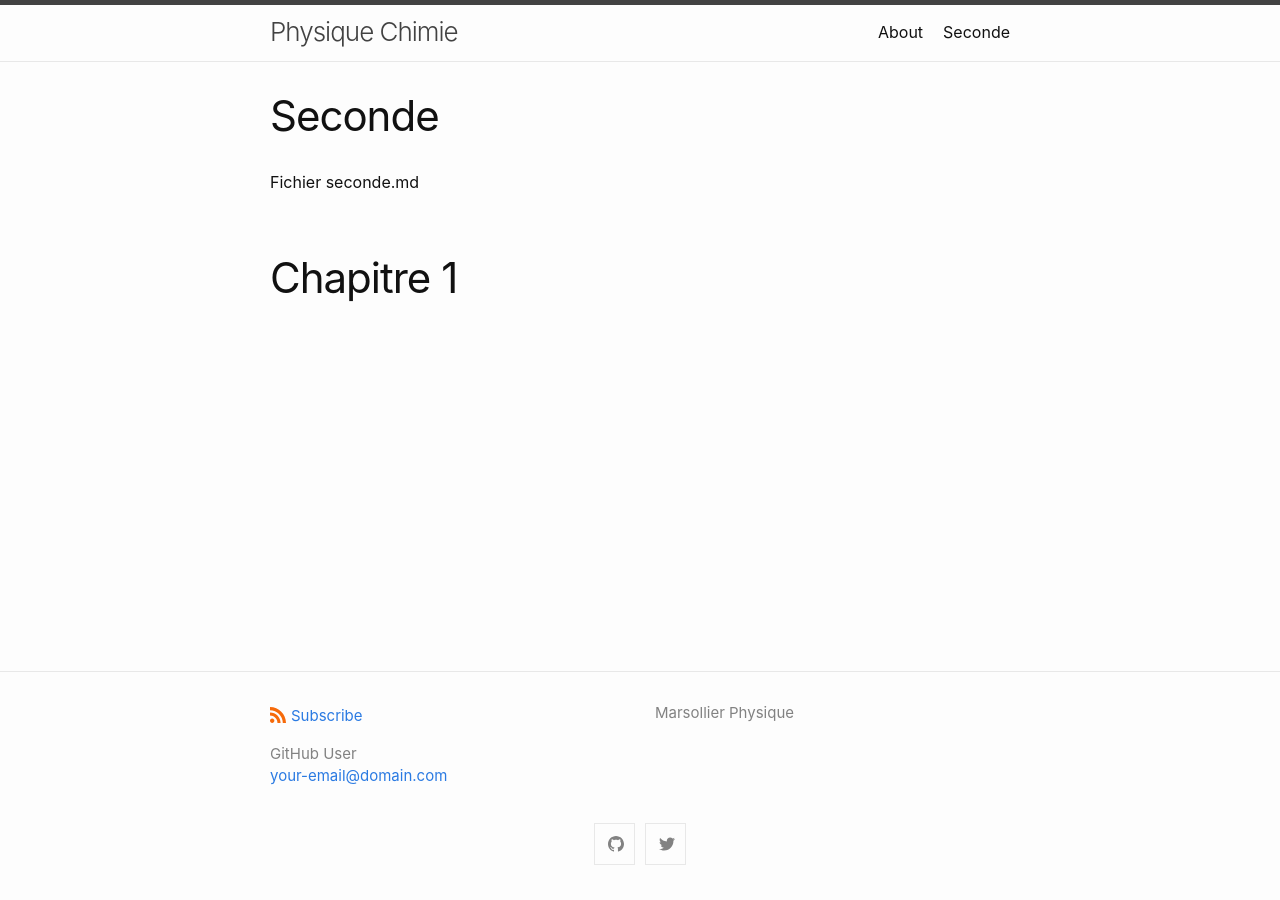
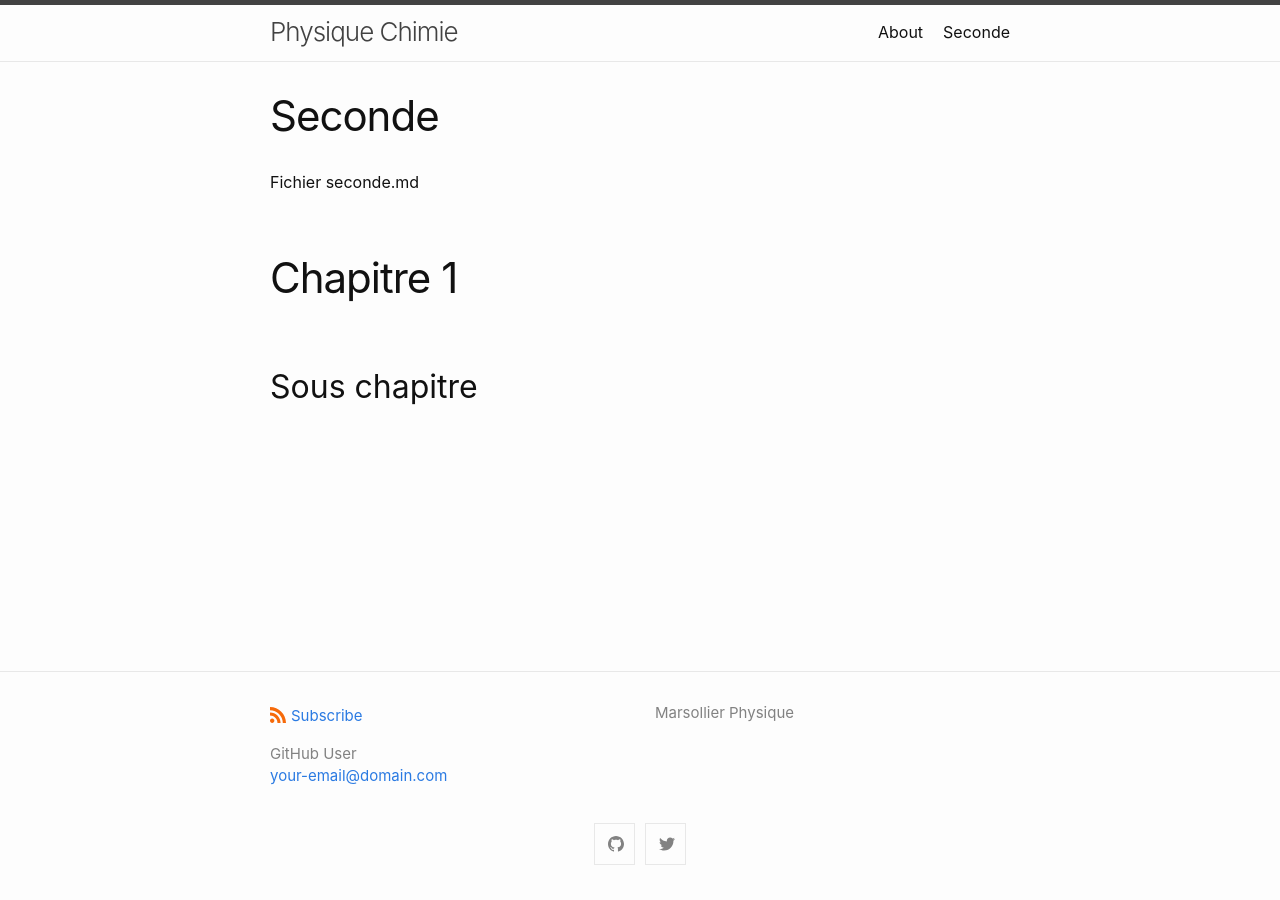
Before and after one commit to dmarsollier/Mon-site, a Jekyll site: the page built from seconde.md, in a window 1280 px wide. Built offline with Jekyll 4.4.1, drawn with Linux system fonts in a browser that asks for light colours.

Commit message:
Update seconde.md

```diff
--- a/seconde.md
+++ b/seconde.md
@@ -4,3 +4,4 @@ title: Seconde
 ---
 Fichier seconde.md
 # Chapitre 1
+## Sous chapitre
```
